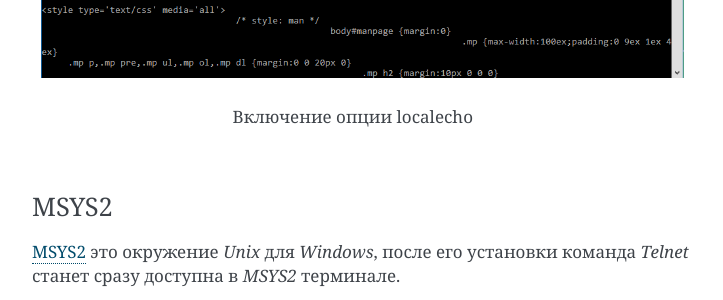
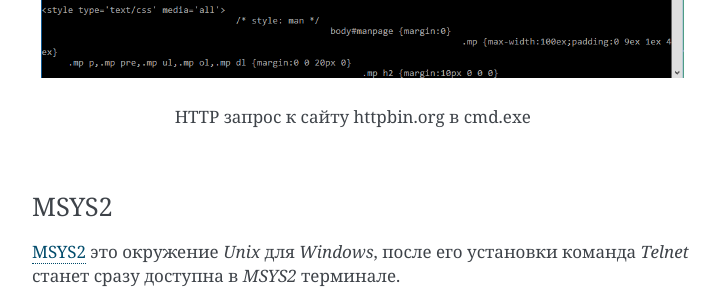
Before and after one commit to ustu/lectures.kpd, a Sphinx documentation site: the page built from docs/additions/telnet.rst, in a window 1280 px wide and 900 px high, scrolled down 2638 px. Shown: the part 155-455 px from the top of the window, without its empty margins (388-1111 px from the left). Built offline with Sphinx 7.4.7, drawn with Linux system fonts in a browser that asks for light colours; pages that are not in the unit, such as notebooks, are missing from menus; the version number could not be read and is left out.

Commit message:
Update telnet.rst

```diff
--- a/docs/additions/telnet.rst
+++ b/docs/additions/telnet.rst
@@ -49,7 +49,7 @@
 
 .. figure:: /_static/additions/telnet_windows_4.png
 
-    Включение опции localecho
+    HTTP запрос к сайту httpbin.org в cmd.exe
 
 MSYS2
 ^^^^^
```
